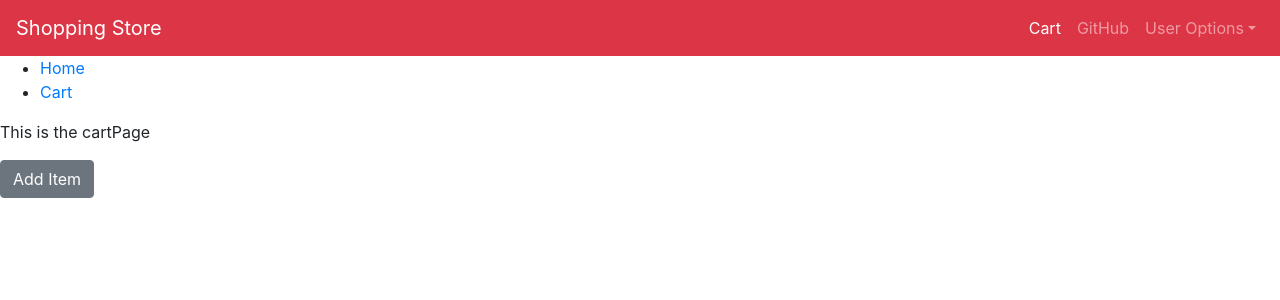
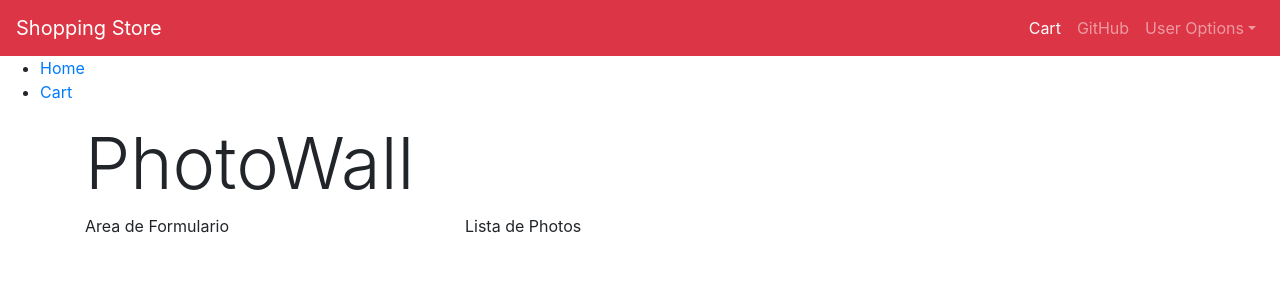
Before and after one commit to draconetics/react-friday, a React (Create React App) app: page /cart in a window 1280 px wide. Shown: the top 300 px of the page. Built offline with nearby package versions, Linux system fonts and the light colour scheme.

Commit message:
lista creada con todos lo objetos.

```diff
--- a/src/pages/CartPage.js
+++ b/src/pages/CartPage.js
@@ -1,12 +1,19 @@
 import React from 'react';
-import { Button } from 'reactstrap';
+import { Button, Container, Row, Col, Card, CardImg,CardTitle, CardBody, CardSubtitle, CardText } from 'reactstrap';
 
 function CartPage() {
     return (
-        <div>
-            <p>This is the cartPage</p>
-            <Button>Add Item</Button>
-        </div>
+        <Container>
+            <h1 className="display-3 photowall-title">PhotoWall</h1>
+            <Row>
+            <Col xs="4">
+                Area de Formulario
+            </Col>
+            <Col xs="8">
+                Lista de Photos
+            </Col>
+            </Row>
+        </Container>
     );
 }
 
```
Also changed, not shown: src/shared/photos.js (added, +14 -0 lines).
